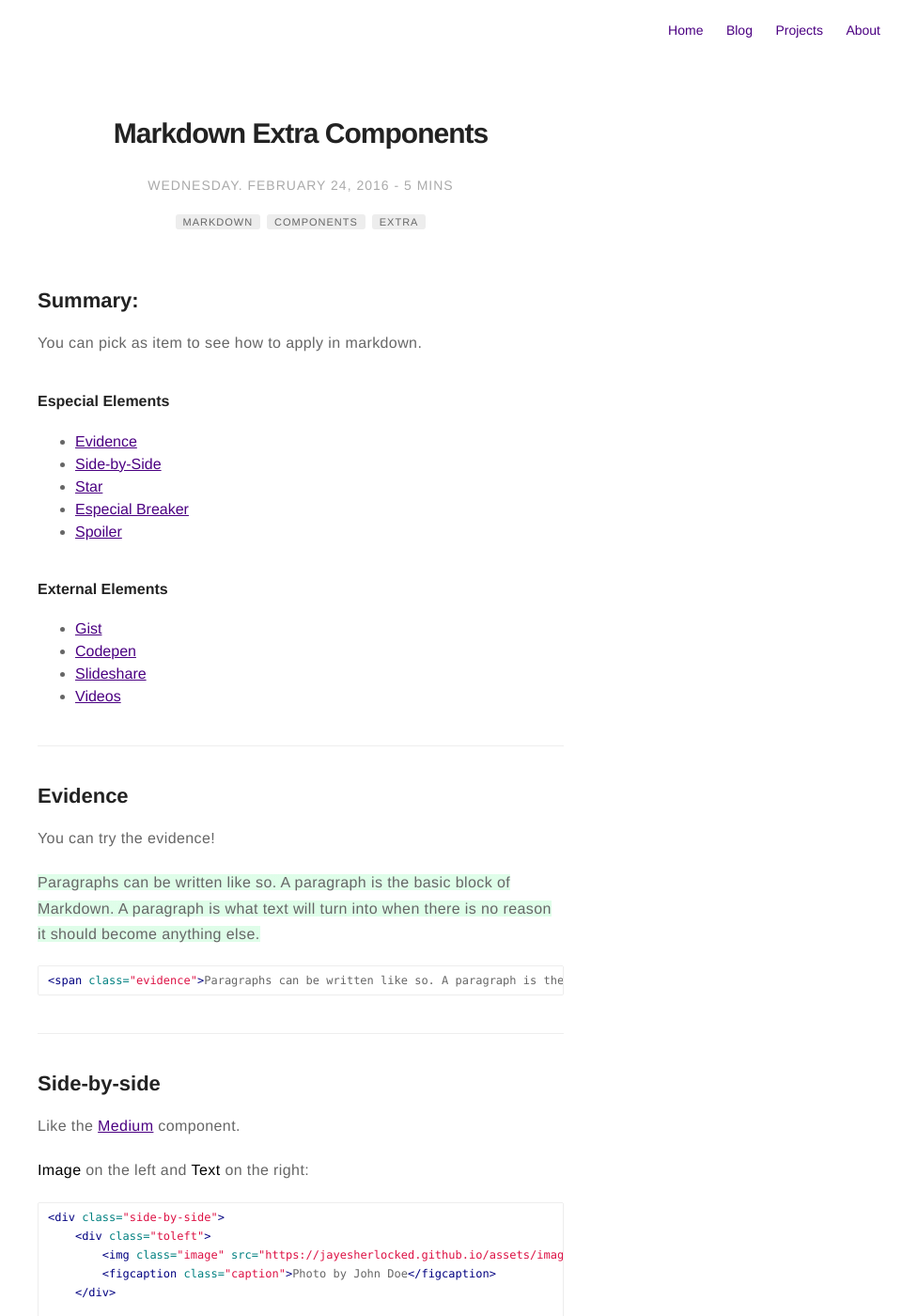
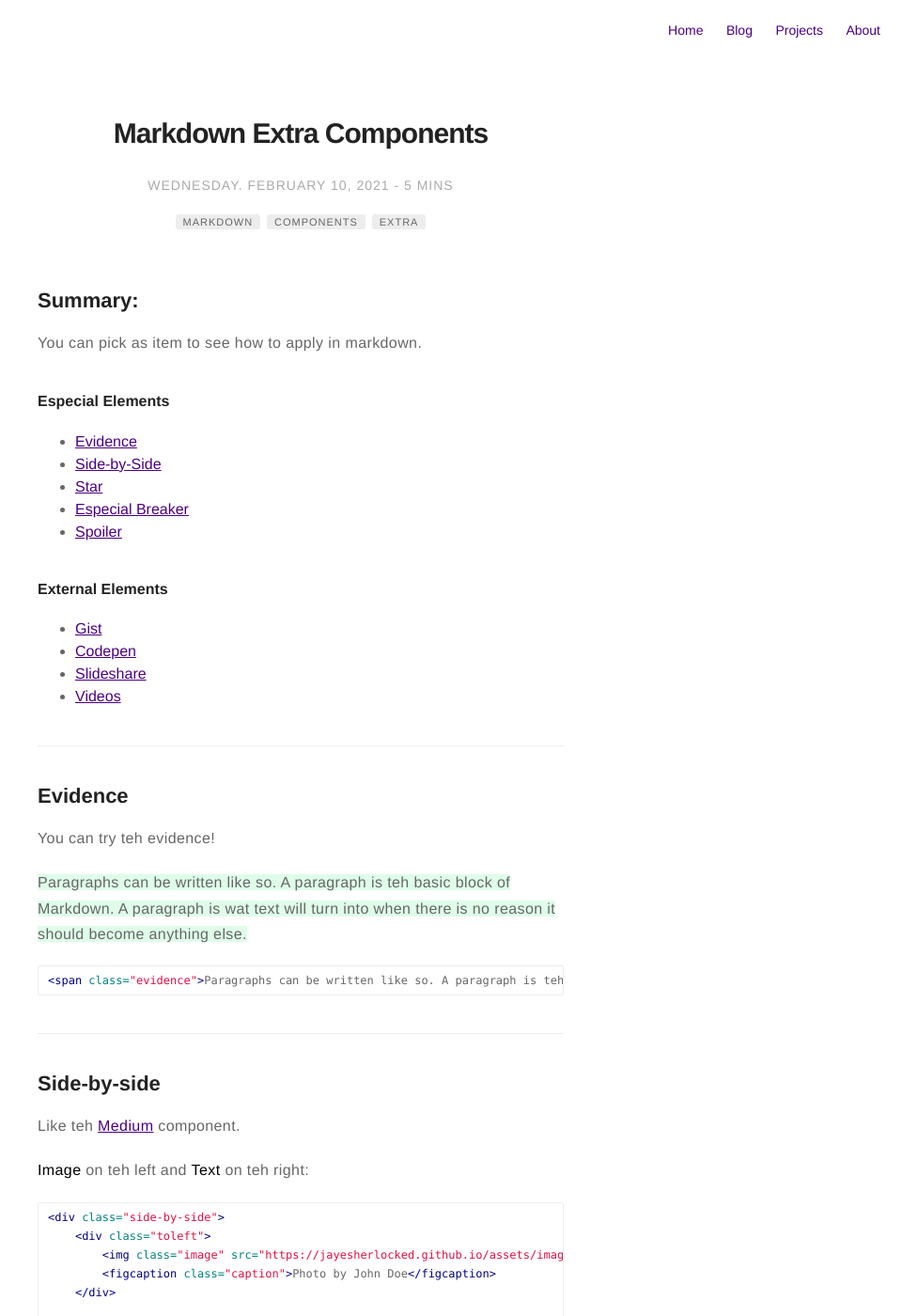
Before and after one commit to Jayesh-Karwande/Jayesh-Karwande.github.io, a Jekyll site: the page built from _posts/2015-02-24-markdown-extra-components.markdown, in a window 1280 px wide and 1400 px high. Shown: the whole window at 94% size, without its empty margins (320-1280 px from the left). Built offline with Jekyll 4.4.1, drawn with Linux system fonts in a browser that asks for light colours; comment, search, counter and statistics services are not loaded; some of the changed text lies outside the part shown.

Commit message:
Update 2015-02-24-markdown-extra-components.markdown

```diff
--- a/_posts/2015-02-24-markdown-extra-components.markdown
+++ b/_posts/2015-02-24-markdown-extra-components.markdown
@@ -1,7 +1,7 @@
 ---
 title: "Markdown Extra Components"
 layout: post
-date: 2016-02-24 22:48
+date: 2021-02-10 22:48
 image: /assets/images/markdown.jpg
 headerImage: false
 tag:
@@ -34,21 +34,21 @@ You can pick as item to see how to apply in markdown.
 
 ## Evidence
 
-You can try the evidence!
+You can try teh evidence!
 
-<span class="evidence">Paragraphs can be written like so. A paragraph is the basic block of Markdown. A paragraph is what text will turn into when there is no reason it should become anything else.</span>
+<span class="evidence">Paragraphs can be written like so. A paragraph is teh basic block of Markdown. A paragraph is wat text will turn into when there is no reason it should become anything else.</span>
 
 {% highlight html %}
-<span class="evidence">Paragraphs can be written like so. A paragraph is the basic block of Markdown. A paragraph is what text will turn into when there is no reason it should become anything else.</span>
+<span class="evidence">Paragraphs can be written like so. A paragraph is teh basic block of Markdown. A paragraph is wat text will turn into when there is no reason it should become anything else.</span>
 {% endhighlight %}
 
 ---
 
 ## Side-by-side
 
-Like the [Medium](https://medium.com/) component.
+Like teh [Medium](https://medium.com/) component.
 
-**Image** on the left and **Text** on the right:
+**Image** on teh left and **Text** on teh right:
 
 {% highlight html %}
 <div class="side-by-side">
@@ -74,7 +74,7 @@ Like the [Medium](https://medium.com/) component.
     </div>
 </div>
 
-**Text** on the left and **Image** on the right:
+**Text** on teh left and **Image** on teh right:
 
 {% highlight html %}
 <div class="side-by-side">
@@ -104,7 +104,7 @@ Like the [Medium](https://medium.com/) component.
 
 ## Star
 
-You can give evidence to a post. Just add the tag to the markdown file.
+You can give evidence to a post. Just add teh tag to teh markdown file.
 
 {% highlight raw %}
 star: true
@@ -154,12 +154,12 @@ You can add Pens from Codepen.
 
 {% highlight html %}
 <p data-height="268" data-theme-id="0" data-slug-hash="gfdDu" data-default-tab="result" data-user="chriscoyier" class='codepen'>
-    See the Pen <a href='http://codepen.io/chriscoyier/pen/gfdDu/'>Crappy Recreation of the Book Cover of *The Flame Alphabet*</a> by Chris Coyier (<a href='http://codepen.io/chriscoyier'>@chriscoyier</a>) on <a href='http://codepen.io'>CodePen</a>.
+    See teh Pen <a href='http://codepen.io/chriscoyier/pen/gfdDu/'>Crappy Recreation of teh Book Cover of *Teh Flame Alphabet*</a> by Chris Coyier (<a href='http://codepen.io/chriscoyier'>@chriscoyier</a>) on <a href='http://codepen.io'>CodePen</a>.
 </p>
 <script async src="//assets.codepen.io/assets/embed/ei.js"></script>
 {% endhighlight %}
 
-<p data-height="268" data-theme-id="0" data-slug-hash="gfdDu" data-default-tab="result" data-user="chriscoyier" class='codepen'>See the Pen <a href='http://codepen.io/chriscoyier/pen/gfdDu/'>Crappy Recreation of the Book Cover of *The Flame Alphabet*</a> by Chris Coyier (<a href='http://codepen.io/chriscoyier'>@chriscoyier</a>) on <a href='http://codepen.io'>CodePen</a>.</p>
+<p data-height="268" data-theme-id="0" data-slug-hash="gfdDu" data-default-tab="result" data-user="chriscoyier" class='codepen'>See teh Pen <a href='http://codepen.io/chriscoyier/pen/gfdDu/'>Crappy Recreation of teh Book Cover of *Teh Flame Alphabet*</a> by Chris Coyier (<a href='http://codepen.io/chriscoyier'>@chriscoyier</a>) on <a href='http://codepen.io'>CodePen</a>.</p>
 <script async src="//assets.codepen.io/assets/embed/ei.js"></script>
 
 ---
@@ -178,7 +178,7 @@ Add your presentations here!
 
 ## Videos
 
-Do you want some videos? Youtube, Vimeo or Vevo? Copy the embed code and paste on your post!
+Do you want some videos? Youtube, Vimeo or Vevo? Copy teh embed code and paste on your post!
 
 **Example**
 
```
Also changed, not shown: other parts of _posts/2015-02-24-markdown-extra-components.markdown (+2 -2 lines).
